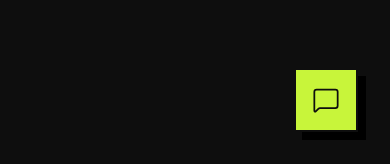
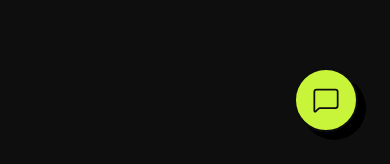
Before and after one commit to dimsdevv/portofolio-business, a React (Vite) app: page / in a window 390 px wide. Shown: the part 680-844 px from the top of the page. Built offline with nearby package versions, Linux system fonts and the light colour scheme; no server answers; a web font is replaced by a local one.

Commit message:
fix: pass target blank to magnetic button and improve floating contact

```diff
--- a/src/components/ui/FloatingContact.jsx
+++ b/src/components/ui/FloatingContact.jsx
@@ -14,7 +14,9 @@ export default function FloatingContact() {
       {/* Brutalist-lite floating button */}
       <MagneticButton
         href={whatsappUrl}
-        className="flex items-center justify-center w-16 h-16 bg-[var(--color-signal)] text-[var(--color-ink)] shadow-[8px_8px_0_0_rgba(0,0,0,1)] hover:shadow-none hover:translate-x-1 hover:translate-y-1 transition-all duration-200 border-2 border-[var(--color-ink)]"
+        target="_blank"
+        rel="noopener noreferrer"
+        className="flex items-center justify-center w-16 h-16 bg-[var(--color-signal)] text-[var(--color-ink)] shadow-[8px_8px_0_0_rgba(0,0,0,1)] hover:shadow-none hover:translate-x-1 hover:translate-y-1 transition-all duration-200 border-2 border-[var(--color-ink)] rounded-full md:rounded-none"
       >
         <MessageSquare size={28} strokeWidth={1.5} />
       </MagneticButton>
--- a/src/components/ui/MagneticButton.jsx
+++ b/src/components/ui/MagneticButton.jsx
@@ -2,7 +2,7 @@ import { useRef, useState } from 'react'
 import { motion } from 'framer-motion'
 import { Link } from 'react-router-dom'
 
-export default function MagneticButton({ children, className, onClick, href, to }) {
+export default function MagneticButton({ children, className, onClick, href, to, ...rest }) {
   const ref = useRef(null)
   const [position, setPosition] = useState({ x: 0, y: 0 })
 
@@ -22,14 +22,14 @@ export default function MagneticButton({ children, className, onClick, href, to
   const { x, y } = position
 
   let Element = 'button'
-  let props = { onClick, className }
+  let props = { onClick, className, ...rest }
 
   if (href) {
     Element = 'a'
-    props = { href, className }
+    props = { href, className, ...rest }
   } else if (to) {
     Element = Link
-    props = { to, className }
+    props = { to, className, ...rest }
   }
 
   return (
```
